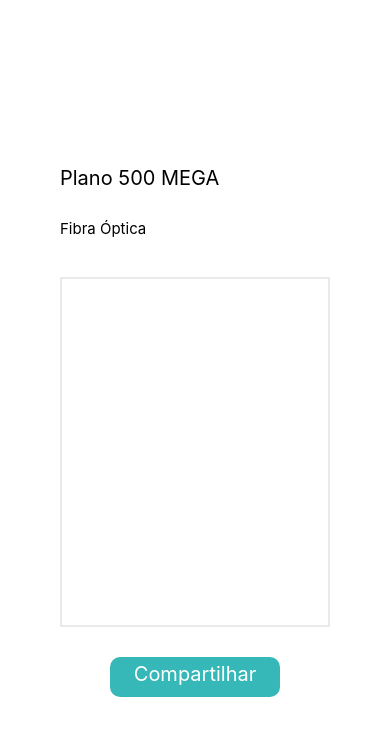
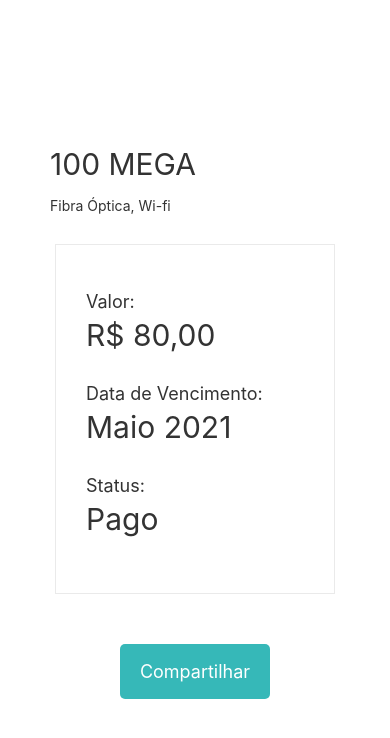
Before and after one commit to BarbaraAlessandraMaas/Entra21-ProjetoTCC, a React Native app in the folder client/: screen / in a window 390 px wide. Shown: the top 738 px of the page. Built offline with nearby package versions, Linux system fonts and the light colour scheme.

Commit message:
Tela de Detalhes em Fase de Teste

```diff
--- a/client/App.js
+++ b/client/App.js
@@ -1,19 +1,8 @@
-import { StatusBar } from 'expo-status-bar';
-import React from 'react';
-import { StyleSheet, Text, View } from 'react-native';
-import { TelaCompartilhar } from './screens/TelaCompartilhar';
+import React from "react";
+import { TelaDetalhes } from "./screens/TelaDetalhes";
 
 export default function App() {
   return (
-      <TelaCompartilhar/>
+      <TelaDetalhes />
   );
 }
-
-const styles = StyleSheet.create({
-  container: {
-    flex: 1,
-    backgroundColor: '#fff',
-    alignItems: 'center',
-    justifyContent: 'center',
-  },
-});
--- a/client/screens/TelaCompartilhar.js
+++ /dev/null
@@ -1,90 +0,0 @@
-import { StatusBar } from 'expo-status-bar';
-import React from 'react';
-import { StyleSheet, Text, TouchableOpacity, View } from 'react-native';
-
-const planos = [
-    {
-        vl_internet: "500 MEGA", mi: "Fibra Óptica",
-        pagamentos: [
-            {
-                valor: "R$ 200,00",
-                status: "Em Atraso",
-                data_vencimento: "21/3/2021"
-            }
-        ]
-    },
-]
-
-export function TelaCompartilhar() {
-
-    return (
-        <View style={styles.container}>
-            <View style={styles.container1}>
-                <Text style={styles.title}>Plano 500 MEGA</Text>
-                <Text style={styles.text}>Fibra Óptica</Text>
-            </View>
-            <View style={styles.container2}>
-            </View>
-            <View style={styles.container3}>
-                <TouchableOpacity style={styles.button}>
-                    <Text style={styles.buttonText}>Compartilhar</Text>
-                </TouchableOpacity>
-            </View>
-        </View>
-    )
-}
-
-const styles = StyleSheet.create({
-
-    container: {
-        flex: 1,
-        display: "flex",
-        justifyContent: "center",
-        alignItems: "center"
-    },
-    text: {
-        fontSize: 15,
-        color: "black"
-    },
-    title: {
-        fontSize: 20,
-        marginVertical: 10,
-        color: "black"
-    },
-    container1: {
-        display: "flex",
-        justifyContent: "space-around",
-        height: 100,
-        width: 270,
-        marginBottom: 30
-    },
-    container2: {
-        width: 270,
-        height: 350,
-        alignItems: "center",
-        justifyContent: "space-around",
-        borderColor: "#EAEAEA",
-        borderStyle: "solid",
-        borderWidth: 2,
-        marginBottom: 30
-    },
-    titleLate: {
-        color: "red",
-        fontSize: 20,
-        marginVertical: 10
-    },
-    button: {
-        backgroundColor: "#36B8B8",
-        borderRadius: 10,
-        width: 170,
-        height: 40,
-        padding: 5
-    },
-    buttonText: {
-        textAlign: "center",
-        color: "white",
-        fontSize: 20,
-    }
-
-
-})
--- a/client/screens/TelaDetalhes.js
+++ b/client/screens/TelaDetalhes.js
@@ -1,100 +1,162 @@
-import { StatusBar } from 'expo-status-bar';
-import React from 'react';
-import { StyleSheet, Text, TouchableOpacity, View } from 'react-native';
+import React from "react";
+import { StyleSheet, Text, TouchableOpacity, View } from "react-native";
 
-const planos = [
+export function TelaDetalhes() {
+    const plano = [
         {
-        vl_internet: "500 MEGA", mi: "Fibra Óptica",
-        pagamentos: [
+            cd_plano: 1,
+            ds_velocidade: "100 MEGA",
+            vl_plano: "R$ 80,00",
+            ds_plano: "Fibra Óptica, Wi-fi"
+        },
         {
-                valor: "R$ 200,00",
-                status: "Em Atraso",
-                data_vencimento: "21/3/2021"
+            cd_plano: 2,
+            ds_velocidade: "200 MEGA",
+            vl_plano: "R$ 120,00",
+            ds_plano: "Fibra Óptica, Wi-fi"
+        },
+        {
+            cd_plano: 4,
+            ds_velocidade: "250 MEGA",
+            vl_plano: "R$ 150,00",
+            ds_plano: "Fibra Óptica, Wi-fi"
+        },
+        {
+            cd_plano: 5,
+            ds_velocidade: "500 MEGA",
+            vl_plano: "R$ 240,00",
+            ds_plano: "Fibra Óptica, Wi-fi"
         }
     ]
+
+    const pagamento = [
+        {
+            cd_pagamento: 1,
+            ds_status: "Em aberto",
+            dt_vencimento: "Setembro 2021",
+            vl_pagamento: plano[0].vl_plano
         },
+        {
+            cd_pagamento: 2,
+            ds_status: "Atrasado",
+            dt_vencimento: "Agosto 2021",
+            vl_pagamento: plano[0].vl_plano
+        },
+        {
+            cd_pagamento: 3,
+            ds_status: "Pago",
+            dt_vencimento: "Julho 2021",
+            vl_pagamento: plano[0].vl_plano
+        },
+        {
+            cd_pagamento: 4,
+            ds_status: "Pago",
+            dt_vencimento: "Junho 2021",
+            vl_pagamento: plano[0].vl_plano
+        },
+        {
+            cd_pagamento: 5,
+            ds_status: "Pago",
+            dt_vencimento: "Maio 2021",
+            vl_pagamento: plano[0].vl_plano
+        },
+        {
+            cd_pagamento: 5,
+            ds_status: "Pago",
+            dt_vencimento: "Maio 2021",
+            vl_pagamento: plano[0].vl_plano
+        },
+        {
+            cd_pagamento: 5,
+            ds_status: "Pago",
+            dt_vencimento: "Maio 2021",
+            vl_pagamento: plano[0].vl_plano
+        },
+        {
+            cd_pagamento: 5,
+            ds_status: "Pago",
+            dt_vencimento: "Maio 2021",
+            vl_pagamento: plano[0].vl_plano
+        }
     ]
-
-export function TelaDetalhes() {
 
     return (
         <View style={styles.container}>
-            <View style={styles. container1}>
-                <View>
-                    <Text style={styles.title}>Plano 500 MEGA</Text>
-                    <Text style={styles.text}>Fibra Óptica</Text>
+            <View style={styles.topContent}>
+                <Text style={styles.textTitle}>{plano[0].ds_velocidade}</Text>
+                <Text style={styles.textDescription}>{plano[0].ds_plano}</Text>
             </View>
-                <View>
-                    <Text style={styles.text}>Boleto</Text>
-                    <Text style={styles.title}>R$ 200,00</Text>
+
+            <View style={styles.middleContent}>
+                <Text style={styles.textTop}>Valor:</Text>
+                <Text style={styles.text}>{plano[0].vl_plano}</Text>
+                <Text style={styles.textTop}>Data de Vencimento:</Text>
+                <Text style={styles.text}>{pagamento[4].dt_vencimento}</Text>
+                <Text style={styles.textTop}>Status:</Text>
+                <Text style={styles.text}>{pagamento[4].ds_status}</Text>
             </View>
-            </View>
-            <View style={styles.container2}>
-                <View>
-                    <Text style={styles.text}>Data Vencimento: 21/9/2021</Text>
-                </View>
-                <View>
-                    <Text style={styles.titleLate}>Em atraso</Text>
-                </View>
-                <View>
+
             <TouchableOpacity style={styles.button}>
                 <Text style={styles.buttonText}>Compartilhar</Text>
             </TouchableOpacity>
-                </View>
-                </View>
         </View>
     )
 }
 
 const styles = StyleSheet.create({
-
-    container:{
+    container: {
         flex: 1,
         display: "flex",
-        justifyContent: "space-around",
-        alignItems: "center"
+        justifyContent: "center",
+        alignItems: "center",
+        marginTop: 50
+    },
+    topContent: {
+        alignSelf: "flex-start",
+        marginLeft: 50,
+        marginBottom: 30
+    },
+    textTitle: {
+        fontSize: 30,
+        marginBottom: 15,
+        color: "#333333"
+    },
+    textDescription: {
+        fontSize: 14,
+        color: "#333333"
+    },
+    middleContent: {
+        height: 350,
+        borderColor: "#EAEAEA",
+        borderWidth: 1,
+        marginHorizontal: 50,
+        width: 280,
+        justifyContent: "center",
+        paddingTop: 20
+    },
+    textTop: {
+        fontSize: 18,
+        marginHorizontal: 30,
+        color: "#333333"
     },
     text: {
-        fontSize: 15,
-        color: "black"
-    },
-    title: {
-        fontSize: 20,
-        marginVertical: 10,
-        color: "black"
-    },
-    container1:{
-        display: "flex",
-        justifyContent: "space-between",
-        height: 200,
-        width: 270
-    },
-    container2: {
-        width: 270,
-        height: 200,
-        alignItems: "center",
-        justifyContent: "space-around",
-        borderColor: "#EAEAEA",
-        borderStyle: "solid",
-        borderWidth: 2
-    },
-    titleLate: {
-        color:"red",
-        fontSize: 20,
-        marginVertical: 10
+        fontSize: 30,
+        marginHorizontal: 30,
+        marginTop: 5,
+        color: "#333333",
+        marginBottom: 30
     },
     button: {
         backgroundColor: "#36B8B8",
-        borderRadius: 10,
-        width: 170,
-        height: 40,
-        padding: 5
+        paddingHorizontal: 20,
+        marginVertical: 50,
+        height: 55,
+        alignItems: "center",
+        justifyContent: "center",
+        borderRadius: 5
     },
     buttonText: {
-        textAlign:"center",
-        color: "white",
-        fontSize: 20,
+        fontSize: 18,
+        color: "white"
     }
-
-
-})
+});
```
Lines whose indentation alone changed are shown as unchanged.
